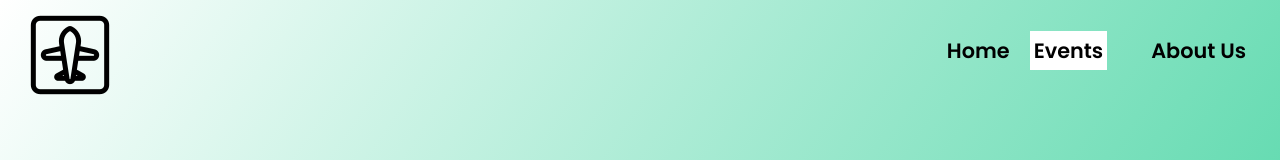
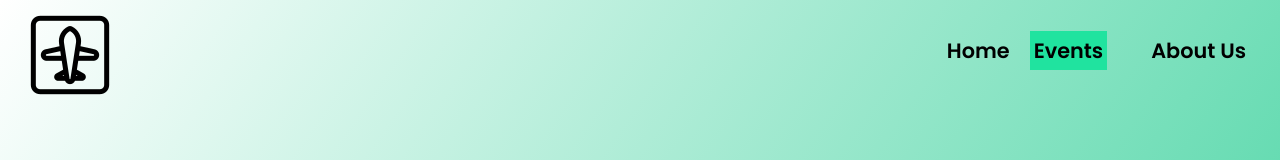
Before and after one commit to lives-in-virgosupercluster/Learning_Nextjs, a Next.js app: page /events/barcelona in a window 1280 px wide. In both pictures the pointer is over the element 1076 px from the left and 50 px from the top of the page. Shown: the top 160 px of the page. Built offline with nearby package versions, Linux system fonts and the light colour scheme.

Commit message:
made some changes to the style

```diff
--- a/styles/general.css
+++ b/styles/general.css
@@ -47,7 +47,7 @@ ul {
     padding:0.25rem;
   }
   header .topNav ul :hover{
-    background-color: white;
+    background-color:#20e39f
   }
   footer {
     background-color: #333;
@@ -148,7 +148,7 @@ ul {
 
   }
   .cat_events .content .card:hover{
-    color:yellow;
+    color:rgb(145, 145, 145)
 
   }
 
```
